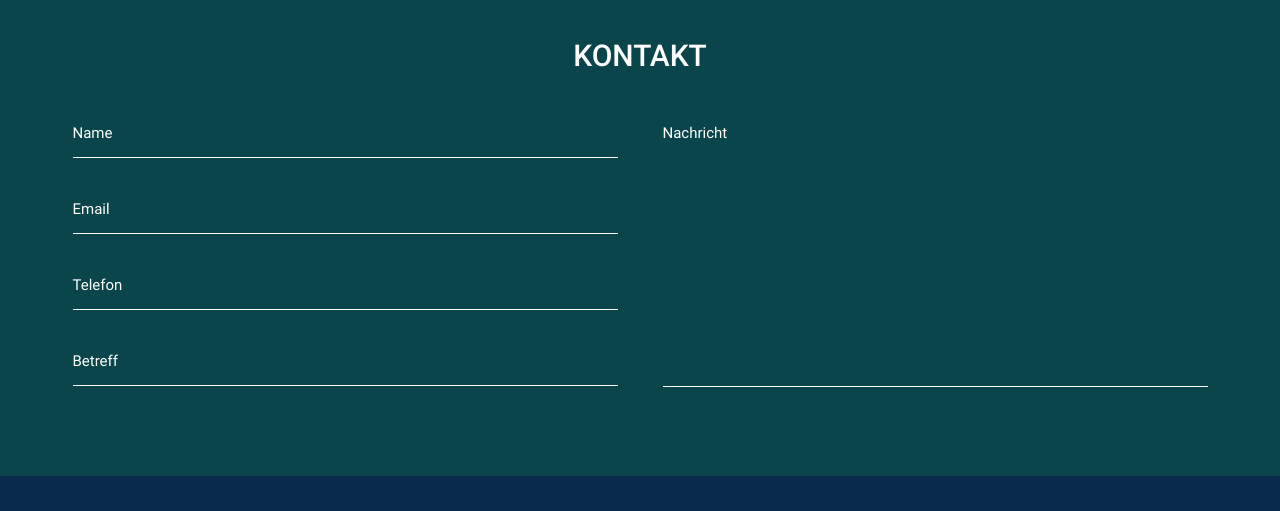
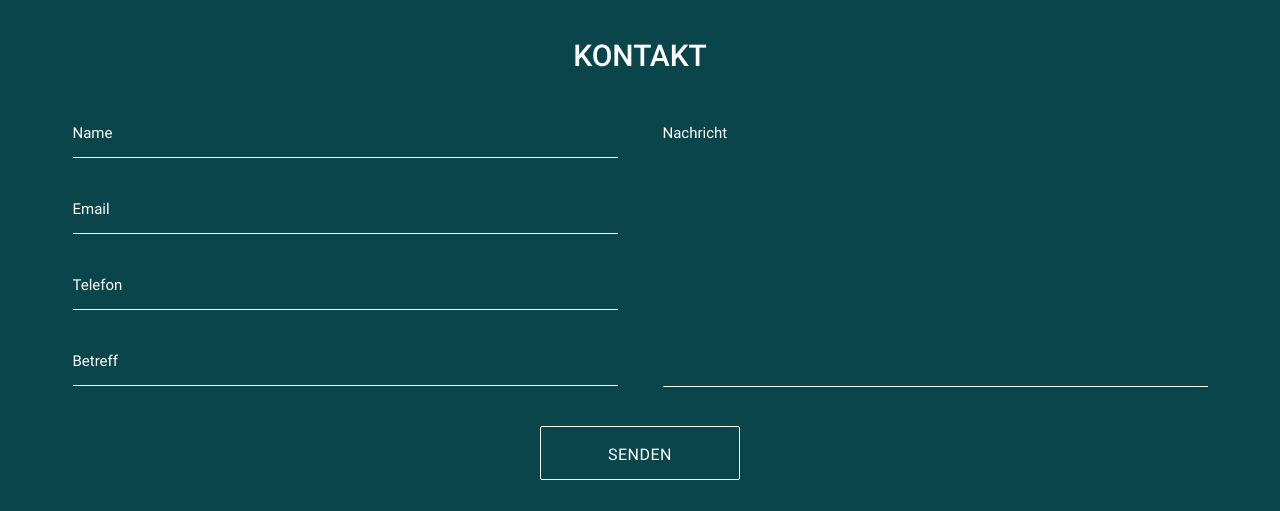
Before and after one commit to riscie/ws3c_portfolio, a website: page index.html in a window 1280 px wide. Shown: the part 2826-3337 px from the top of the page. Drawn offline with nearby package versions, Linux system fonts and the light colour scheme; files that its build step writes are made by us from their sources.

Commit message:
added button contact

```diff
--- a/index.html
+++ b/index.html
@@ -341,6 +341,7 @@
                 <label for="message">Nachricht</label>
               </div>
             </div>
+            <div class="col s12 m12 center-align"><a class="waves-effect waves-light btn-large btn-contact">Senden</a></div>
         </div>
       </form>
 
--- a/sass/portfolio.scss
+++ b/sass/portfolio.scss
@@ -471,4 +471,11 @@ footer {
       min-height: 226px;
     }
   }
+  .btn-contact{
+    background-color: transparent;
+    border: 1px solid white;
+    box-shadow: none;
+    width: 200px;
+    margin-top: 20px;
+  }
 }
```
